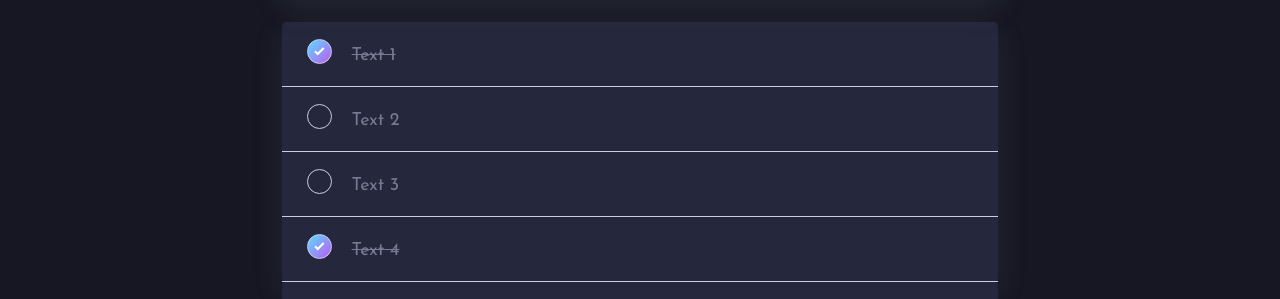
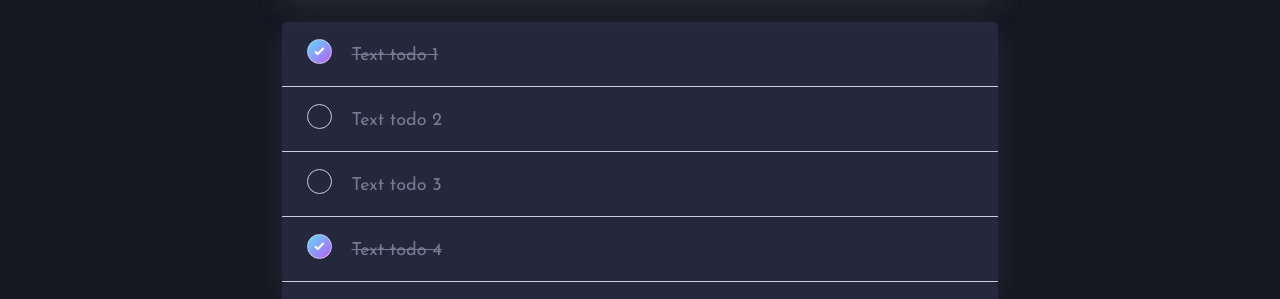
Before and after one commit to Fabiczg/todo-app, a plain HTML site: page index.html in a window 1280 px wide. Shown: the part 285-584 px from the top of the page. Drawn offline with nearby package versions, Linux system fonts and the light colour scheme.

Commit message:
Update index.html

```diff
--- a/index.html
+++ b/index.html
@@ -10,7 +10,7 @@
             crossorigin="anonymous" referrerpolicy="no-referrer" />
         <link rel="stylesheet" href="https://cdnjs.cloudflare.com/ajax/libs/jqueryui/1.12.1/jquery-ui.min.css">
         <link rel="stylesheet" href="assets/main.css">
-    <title>GitHub user search app
+        <title>TODO APP
         </title>
     </head>
 
@@ -41,7 +41,7 @@
                         <label class="list-item">
                             <input type="checkbox" name="todoItem" checked>
                             <span class="checkmark"></span>
-                        <span class="text">Text 1</span>
+                            <span class="text">Text todo 1</span>
                         </label>
                         <span class="remove"></span>
                     </li>
@@ -49,7 +49,7 @@
                         <label class="list-item">
                             <input type="checkbox" name="todoItem">
                             <span class="checkmark"></span>
-                        <span class="text">Text 2</span>
+                            <span class="text">Text todo 2</span>
                         </label>
                         <span class="remove"></span>
                     </li>
@@ -57,7 +57,7 @@
                         <label class="list-item">
                             <input type="checkbox" name="todoItem">
                             <span class="checkmark"></span>
-                        <span class="text">Text 3</span>
+                            <span class="text">Text todo 3</span>
                         </label>
                         <span class="remove"></span>
                     </li>
@@ -65,7 +65,7 @@
                         <label class="list-item">
                             <input type="checkbox" name="todoItem" checked>
                             <span class="checkmark"></span>
-                        <span class="text">Text 4</span>
+                            <span class="text">Text todo 4</span>
                         </label>
                         <span class="remove"></span>
                     </li>
```
Lines whose indentation alone changed are shown as unchanged.
